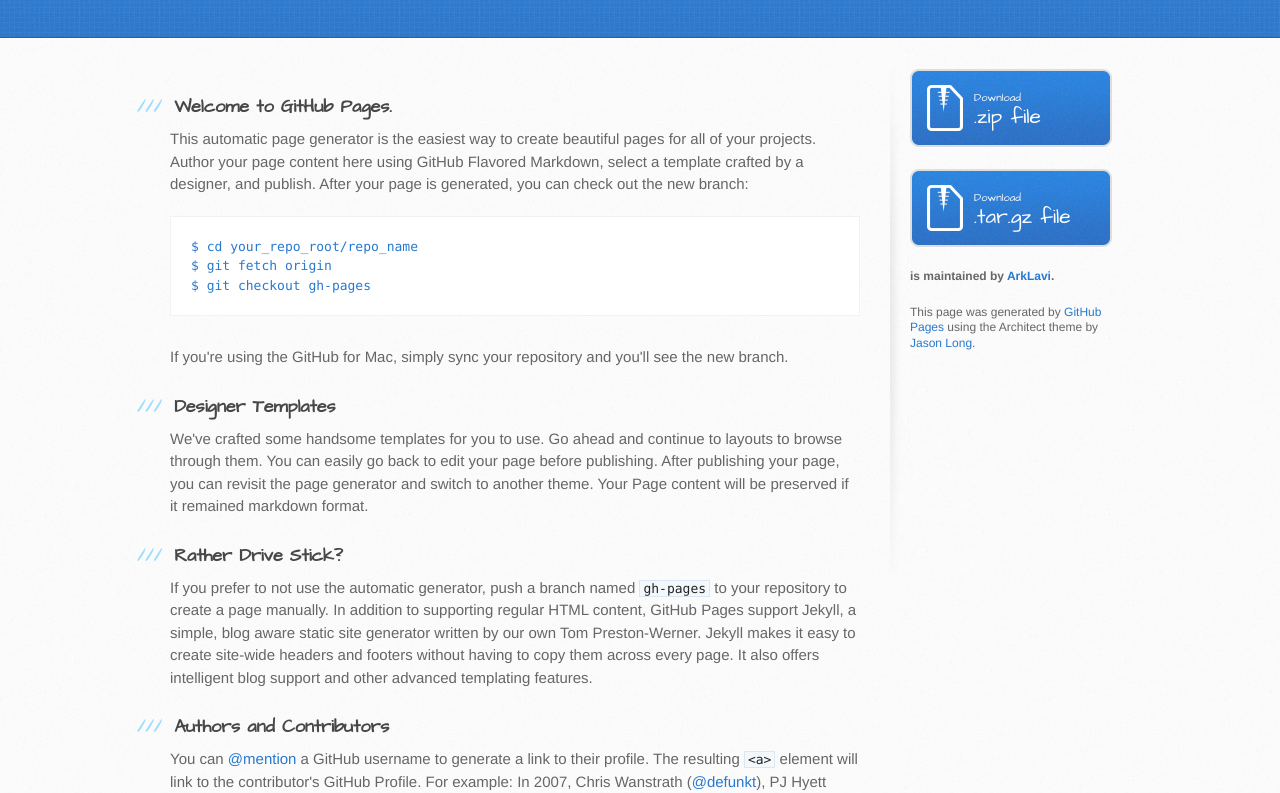
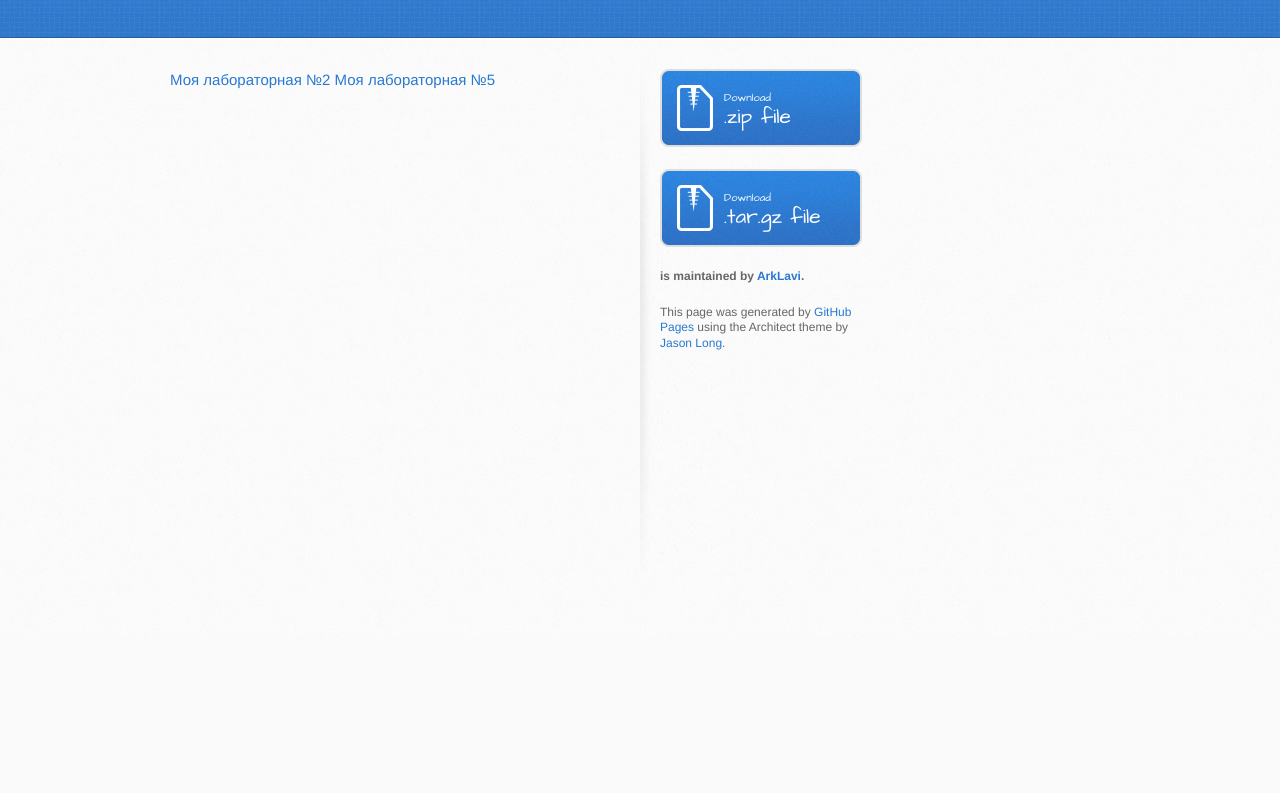
Before and after one commit to ArkLavi/Resume, a plain HTML site: page index.html in a window 1280 px wide. Shown: the part 163-956 px from the top of the page. After the commit the page ends 800 px from the top, so only its background shows below. Drawn offline with Linux system fonts and the light colour scheme.

Commit message:
Update index.html

```diff
--- a/index.html
+++ b/index.html
@@ -28,38 +28,8 @@
     <div id="content-wrapper">
       <div class="inner clearfix">
         <section id="main-content">
-          <h3>
-<a id="welcome-to-github-pages" class="anchor" href="#welcome-to-github-pages" aria-hidden="true"><span class="octicon octicon-link"></span></a>Welcome to GitHub Pages.</h3>
-
-<p>This automatic page generator is the easiest way to create beautiful pages for all of your projects. Author your page content here using GitHub Flavored Markdown, select a template crafted by a designer, and publish. After your page is generated, you can check out the new branch:</p>
-
-<pre><code>$ cd your_repo_root/repo_name
-$ git fetch origin
-$ git checkout gh-pages
-</code></pre>
-
-<p>If you're using the GitHub for Mac, simply sync your repository and you'll see the new branch.</p>
-
-<h3>
-<a id="designer-templates" class="anchor" href="#designer-templates" aria-hidden="true"><span class="octicon octicon-link"></span></a>Designer Templates</h3>
-
-<p>We've crafted some handsome templates for you to use. Go ahead and continue to layouts to browse through them. You can easily go back to edit your page before publishing. After publishing your page, you can revisit the page generator and switch to another theme. Your Page content will be preserved if it remained markdown format.</p>
-
-<h3>
-<a id="rather-drive-stick" class="anchor" href="#rather-drive-stick" aria-hidden="true"><span class="octicon octicon-link"></span></a>Rather Drive Stick?</h3>
-
-<p>If you prefer to not use the automatic generator, push a branch named <code>gh-pages</code> to your repository to create a page manually. In addition to supporting regular HTML content, GitHub Pages support Jekyll, a simple, blog aware static site generator written by our own Tom Preston-Werner. Jekyll makes it easy to create site-wide headers and footers without having to copy them across every page. It also offers intelligent blog support and other advanced templating features.</p>
-
-<h3>
-<a id="authors-and-contributors" class="anchor" href="#authors-and-contributors" aria-hidden="true"><span class="octicon octicon-link"></span></a>Authors and Contributors</h3>
-
-<p>You can <a href="https://github.com/blog/821" class="user-mention">@mention</a> a GitHub username to generate a link to their profile. The resulting <code>&lt;a&gt;</code> element will link to the contributor's GitHub Profile. For example: In 2007, Chris Wanstrath (<a href="https://github.com/defunkt" class="user-mention">@defunkt</a>), PJ Hyett (<a href="https://github.com/pjhyett" class="user-mention">@pjhyett</a>), and Tom Preston-Werner (<a href="https://github.com/mojombo" class="user-mention">@mojombo</a>) founded GitHub.</p>
-
-<h3>
-<a id="support-or-contact" class="anchor" href="#support-or-contact" aria-hidden="true"><span class="octicon octicon-link"></span></a>Support or Contact</h3>
-
-<p>Having trouble with Pages? Check out the documentation at <a href="https://help.github.com/pages">https://help.github.com/pages</a> or contact <a href="mailto:support@github.com">support@github.com</a> and we’ll help you sort it out.</p>
-        </section>
+<a href="table.html">Моя лабораторная №2</a>
+<a href="image.html">Моя лабораторная №5</a>
 
         <aside id="sidebar">
           <a href="https://github.com/ArkLavi/Resume/zipball/master" class="button">
```
